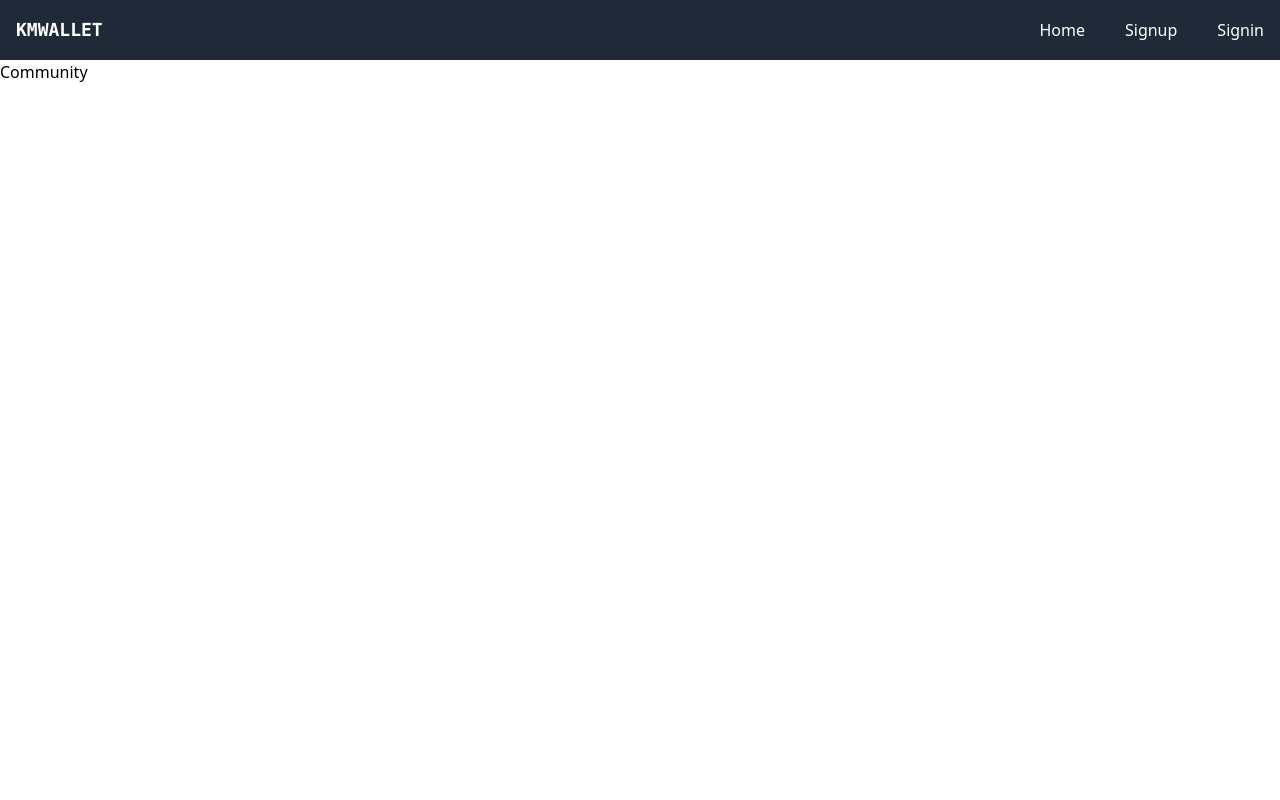
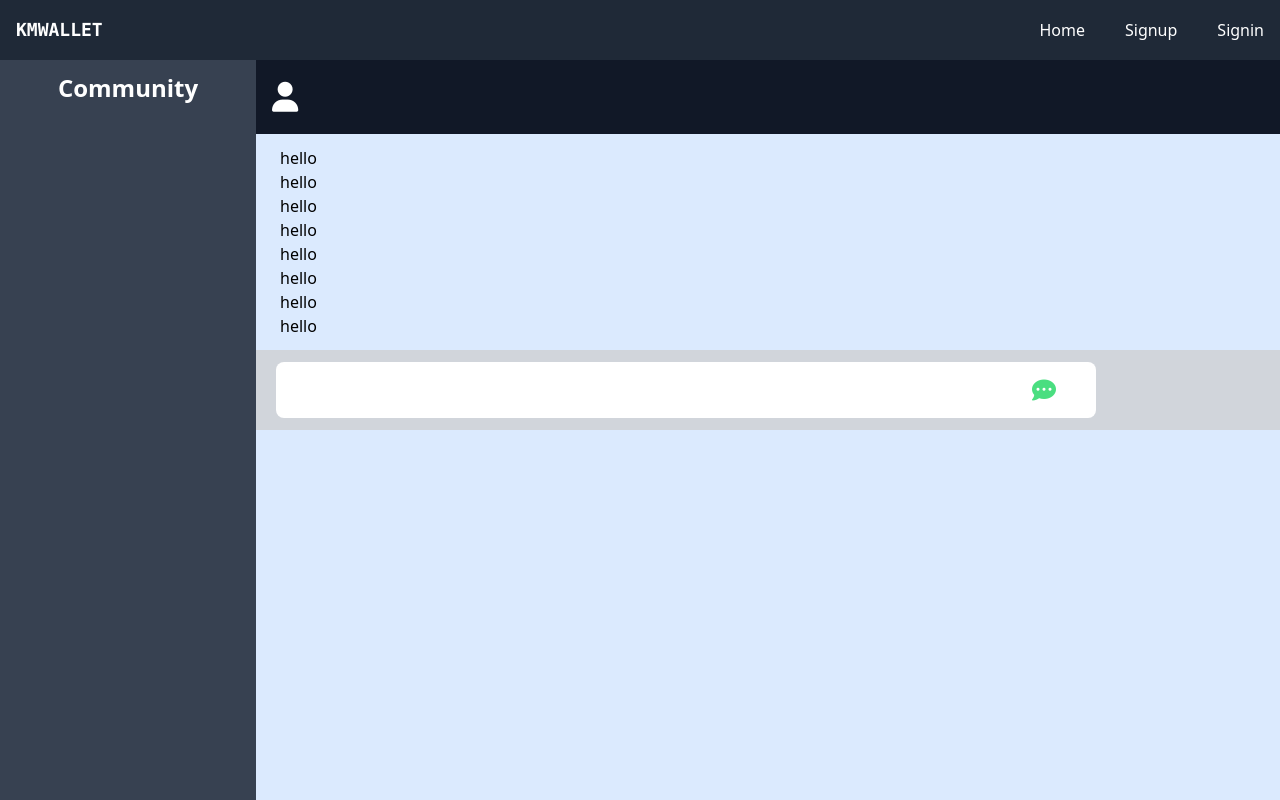
Before and after one commit to Abdirahman04/kmwallet-client-pinia, a Vue app: page /community in a window 1280 px wide. Built offline with nearby package versions, Linux system fonts and the light colour scheme.

Commit message:
added some styles

```diff
--- a/public/index.html
+++ b/public/index.html
@@ -4,6 +4,7 @@
     <meta charset="utf-8">
     <meta http-equiv="X-UA-Compatible" content="IE=edge">
     <meta name="viewport" content="width=device-width,initial-scale=1.0">
+    <link rel="icon" href="<%= BASE_URL %>img/favicon.ico" type="image/x-ico" />
     <title><%= htmlWebpackPlugin.options.title %></title>
   </head>
   <body>
--- a/src/stores/userStore.ts
+++ b/src/stores/userStore.ts
@@ -29,7 +29,7 @@ export const useUserStore = defineStore(
       email.value = user.email;
       phoneNumber.value = user.phoneNumber;
       password.value = user.password;
-      accounts.value = user.accounts;
+      accounts.value = user.accounts ?? [];
       isSet.value = true;
     }
 
@@ -52,7 +52,9 @@ export const useUserStore = defineStore(
     }
 
     function deleteAccount(accountId: string) {
-      accounts.value.filter((acc) => acc.accountId != accountId);
+      accounts.value = accounts.value.filter(
+        (acc) => acc.accountId != accountId
+      );
     }
 
     function getTransactions(accountId: string) {
--- a/src/views/CommunityView.vue
+++ b/src/views/CommunityView.vue
@@ -2,11 +2,56 @@
   <div class="flex flex-col h-screen">
     <the-nav-bar></the-nav-bar>
     <div class="flex flex-grow">
-      <h1>Community</h1>
+      <div class="w-1/4 bg-gray-700">
+        <h1 class="text-2xl text-white font-bold text-center mt-3">
+          Community
+        </h1>
+      </div>
+      <div class="flex flex-col h-full w-full bg-blue-100">
+        <div class="flex bg-gray-900 text-white px-4 py-2 h-[10%]">
+          <div class="flex items-center mr-7">
+            <i class="fa-solid fa-user text-3xl"></i>
+          </div>
+          <div>
+            <h1>{{ user.customerId }}</h1>
+            <h3 class="text-right font-serif">
+              {{ user.fullName }}
+            </h3>
+          </div>
+        </div>
+        <div
+          class="flex flex-col-reverse px-6 py-3 max-h-[78%] overflow-y-auto"
+        >
+          <h1>hello</h1>
+          <h1>hello</h1>
+          <h1>hello</h1>
+          <h1>hello</h1>
+          <h1>hello</h1>
+          <h1>hello</h1>
+          <h1>hello</h1>
+          <h1>hello</h1>
+        </div>
+        <div class="px-5 py-3 bg-gray-300 relative bottom-0">
+          <div
+            class="flex justify-between pl-6 pr-10 py-3 w-5/6 bg-white rounded-lg"
+          >
+            <input
+              type="text"
+              class="w-5/6 text-lg font-light font-serif px-2 focus:outline-none"
+            />
+            <button>
+              <i class="fa-solid fa-comment-dots text-2xl text-green-400"></i>
+            </button>
+          </div>
+        </div>
+      </div>
     </div>
   </div>
 </template>
 
 <script setup lang="ts">
 import TheNavBar from "@/components/TheNavBar.vue";
+import { useUserStore } from "@/stores/userStore";
+
+const user = useUserStore();
 </script>
--- a/src/views/DashboardView.vue
+++ b/src/views/DashboardView.vue
@@ -109,7 +109,7 @@ function addNewAccount() {
     .then((res) => res.json())
     .then((data) => {
       userStore.addAccount(data);
-      router.go(0);
+      changeFormVisibility();
     })
     .catch((error) => {
       console.log(error);
--- a/src/views/ProfileView.vue
+++ b/src/views/ProfileView.vue
@@ -112,6 +112,9 @@ function updateUser() {
     });
 }
 function deleteUser() {
+  const ans = confirm("Are you sure you want to delete your account?");
+
+  if (ans) {
     const id = userInfo.customerId;
 
     const options = {
@@ -132,4 +135,5 @@ function deleteUser() {
         alert("There was a problem in the account delete!");
       });
   }
+}
 </script>
```
Also changed, not shown: 1 other file (tests, documents, lock files or other folders). Lines whose indentation alone changed are shown as unchanged.
